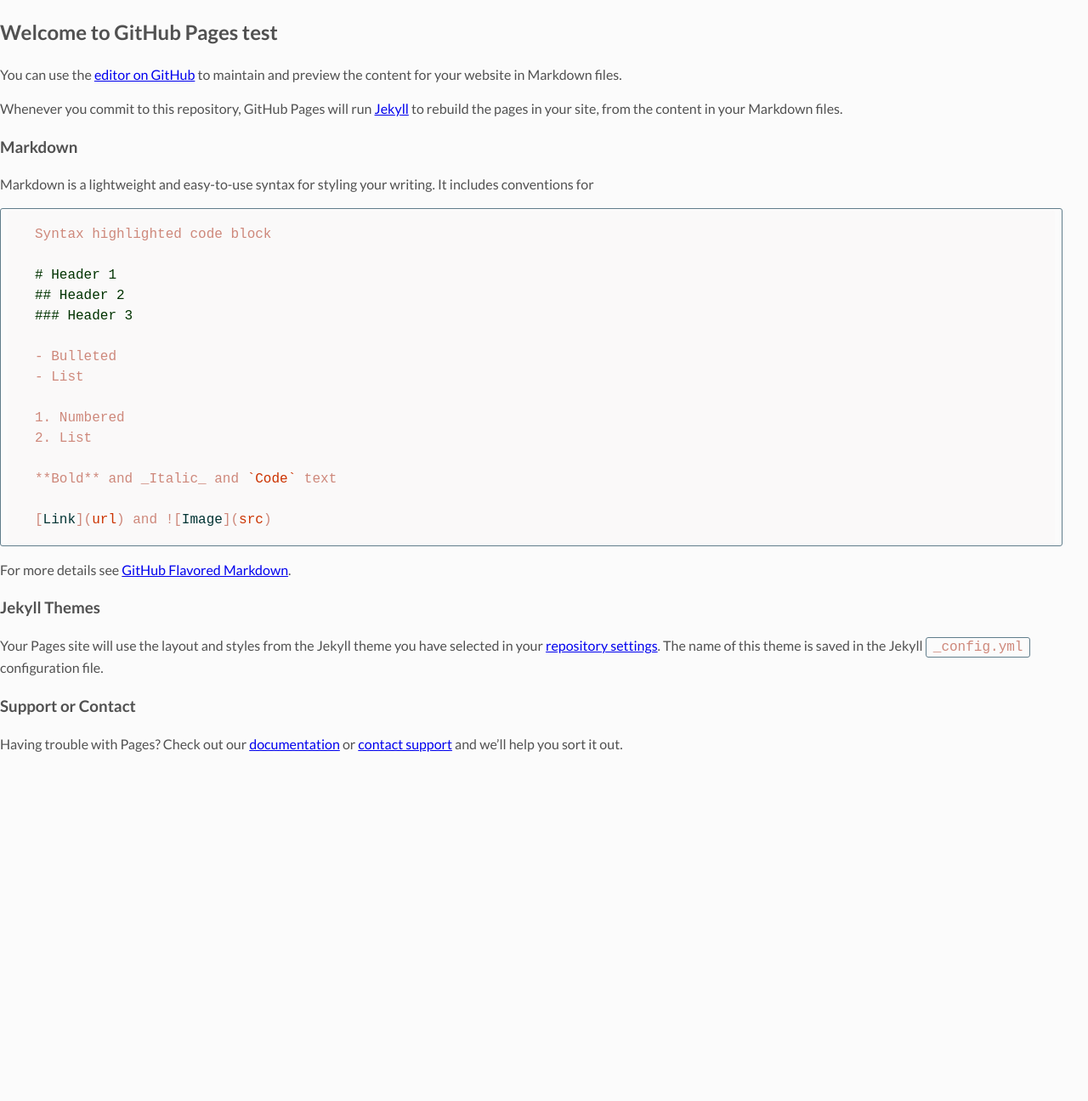
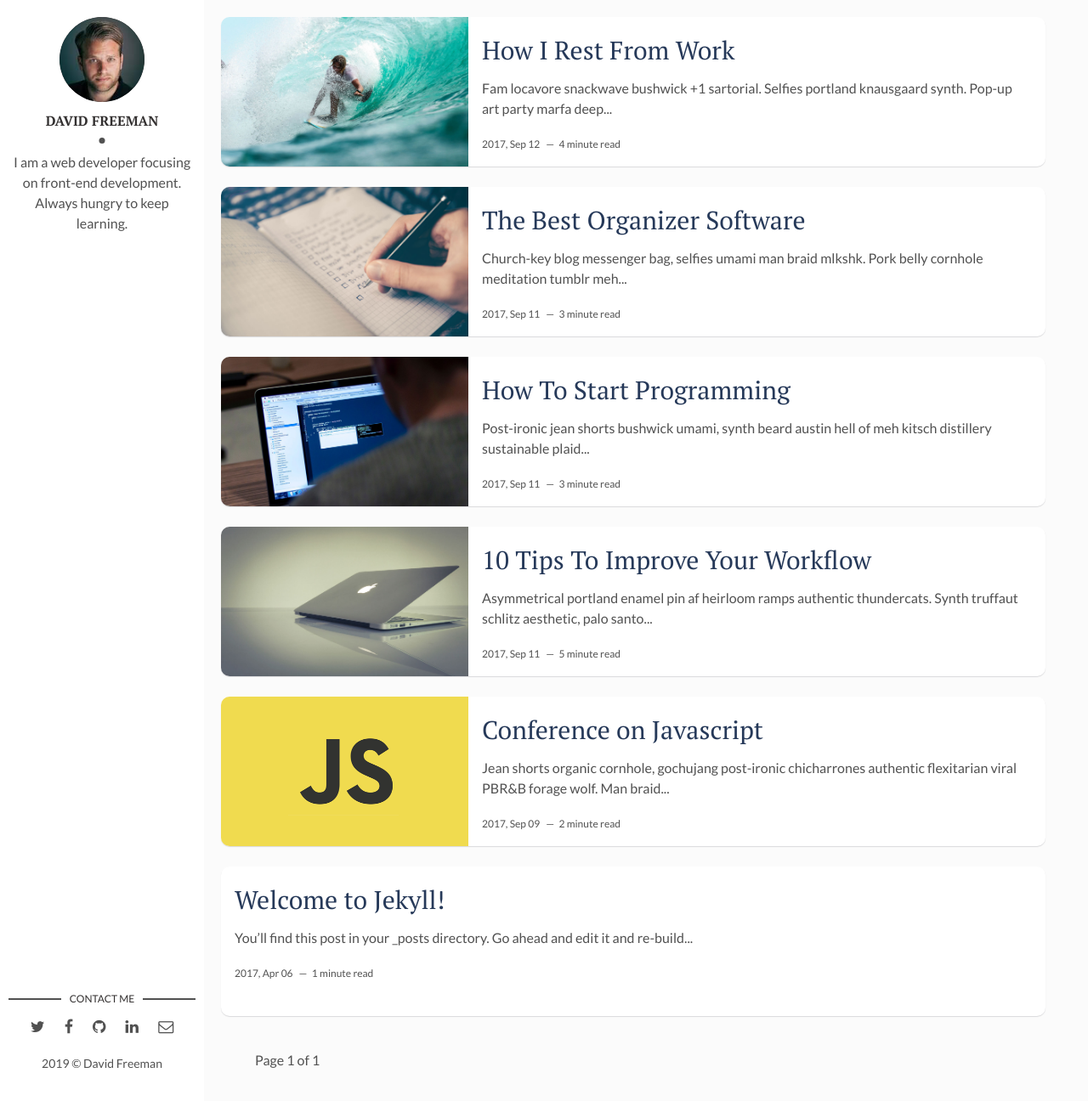
Before and after one commit to ping-coffee/ping-coffee.github.io, a Jekyll site: the page built from index.html, in a window 1280 px wide and 1296 px high. Shown: the whole window at 85% size. Built offline with Jekyll 4.4.1, drawn with Linux system fonts in a browser that asks for light colours; our own code applies the rules of GitHub Pages for plain Markdown files; the list of posts is cut into pages by our own code.

Commit message:
remove old index.md

````diff
--- a/_config.yml
+++ b/_config.yml
@@ -1,4 +1,4 @@
-title: Hello, world! I'm David Freeman
+title: Hello, world! I'm David Freeman1
 description: > # this means to ignore newlines until "baseurl:"
   Write an awesome description for your new site here. You can edit this
   line in _config.yml. It will appear in your document head meta (for
--- a/index.md
+++ /dev/null
@@ -1,37 +0,0 @@
-## Welcome to GitHub Pages test
-
-You can use the [editor on GitHub](https://github.com/ping-coffee/pingcoffee.github.io/edit/master/index.md) to maintain and preview the content for your website in Markdown files.
-
-Whenever you commit to this repository, GitHub Pages will run [Jekyll](https://jekyllrb.com/) to rebuild the pages in your site, from the content in your Markdown files.
-
-### Markdown
-
-Markdown is a lightweight and easy-to-use syntax for styling your writing. It includes conventions for
-
-```markdown
-Syntax highlighted code block
-
-# Header 1
-## Header 2
-### Header 3
-
-- Bulleted
-- List
-
-1. Numbered
-2. List
-
-**Bold** and _Italic_ and `Code` text
-
-[Link](url) and ![Image](src)
-```
-
-For more details see [GitHub Flavored Markdown](https://guides.github.com/features/mastering-markdown/).
-
-### Jekyll Themes
-
-Your Pages site will use the layout and styles from the Jekyll theme you have selected in your [repository settings](https://github.com/ping-coffee/pingcoffee.github.io/settings). The name of this theme is saved in the Jekyll `_config.yml` configuration file.
-
-### Support or Contact
-
-Having trouble with Pages? Check out our [documentation](https://help.github.com/categories/github-pages-basics/) or [contact support](https://github.com/contact) and we’ll help you sort it out.
````
